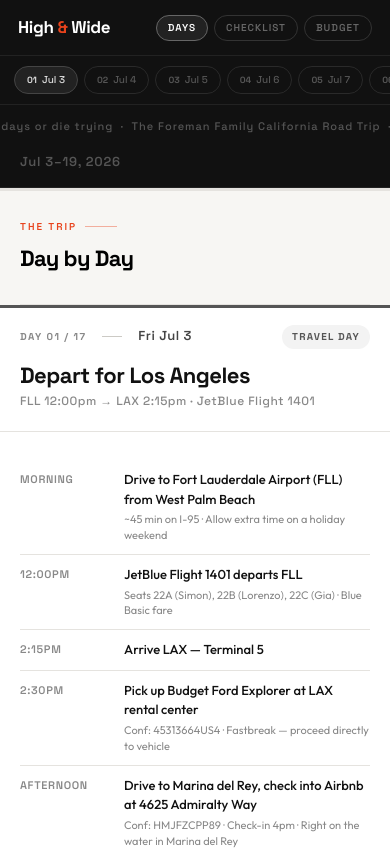
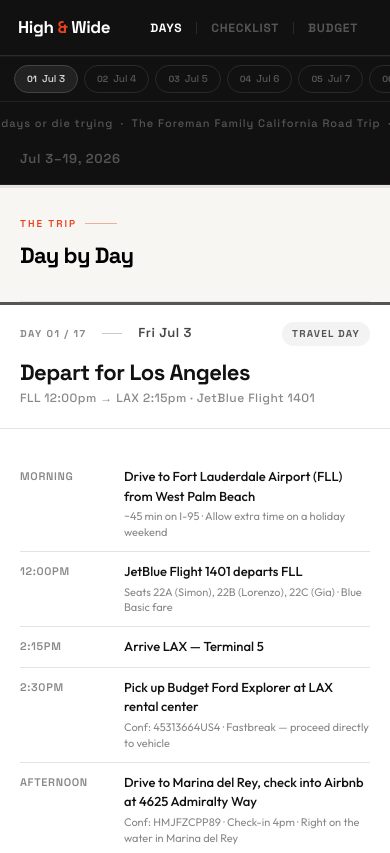
Before and after one commit to simonpeterforeman-prog/summertravel, a website: page index.html in a window 390 px wide. Shown: the top 853 px of the page. Drawn offline with nearby package versions, Linux system fonts and the light colour scheme.

Commit message:
Mobile: nav z-index 500, maps z-index 1, section scroll margin, nav pills hierarchy

```diff
--- a/index.html
+++ b/index.html
@@ -169,7 +169,7 @@
   display: none;
   position: sticky;
   top: 0;
-  z-index: 300;
+  z-index: 500;
   background: var(--sidebar-bg);
   flex-direction: column;
   box-shadow: 0 1px 0 #222;
@@ -179,7 +179,8 @@
   align-items: center;
   justify-content: space-between;
   padding: 14px 18px;
-  border-bottom: 1px solid #222;
+  border-bottom: 1px solid #2a2a2a;
+  min-height: 52px;
 }
 .mob-brand {
   font-family: var(--heading);
@@ -189,28 +190,33 @@
   letter-spacing: -0.02em;
 }
 .mob-brand span { color: var(--accent); }
-.mob-pills { display: flex; gap: 6px; }
+.mob-pills { display: flex; gap: 0; }
 .mob-pill {
   font-family: var(--heading);
-  font-size: 10px;
-  font-weight: 600;
-  letter-spacing: 0.1em;
+  font-size: 12px;
+  font-weight: 700;
+  letter-spacing: 0.06em;
   text-transform: uppercase;
-  padding: 4px 11px;
-  border-radius: 100px;
-  border: 1px solid #333;
-  color: #666;
+  padding: 0 14px;
+  color: #555;
   cursor: pointer;
-  transition: all 0.15s;
+  transition: color 0.15s;
+  border: none;
+  background: none;
+  border-right: 1px solid #2a2a2a;
+  line-height: 1;
 }
-.mob-pill.active, .mob-pill:hover { color: #fff; border-color: #666; background: #222; }
+.mob-pill:last-child { border-right: none; }
+.mob-pill.active { color: #fff; }
+.mob-pill:hover { color: #ccc; }
 
 .mob-strip {
   display: flex;
   overflow-x: auto;
-  padding: 10px 14px;
+  padding: 8px 14px;
   gap: 6px;
   scrollbar-width: none;
+  border-top: 1px solid #1a1a1a;
 }
 .mob-strip::-webkit-scrollbar { display: none; }
 .mob-chip {
@@ -794,7 +800,9 @@
   .day-body { grid-template-columns: 1fr; }
   .day-content-col { border-right: none; border-bottom: 1px solid var(--border); padding-bottom: 20px; }
   .day-map-col { padding: 16px 56px 20px; }
-  .day-map { position: relative; top: 0; height: 180px; }
+  .day-map { position: relative !important; top: 0 !important; height: 180px; z-index: 1 !important; }
+  .day-section { scroll-margin-top: 120px; }
+  .day-map-wrap { position: relative !important; z-index: 1 !important; }
 }
 @media (max-width: 768px) {
   .sidebar { display: none; }
```
